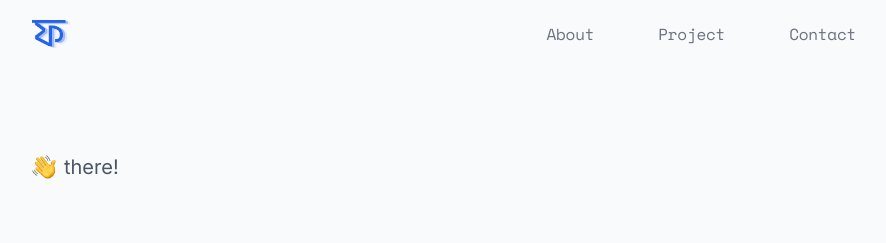
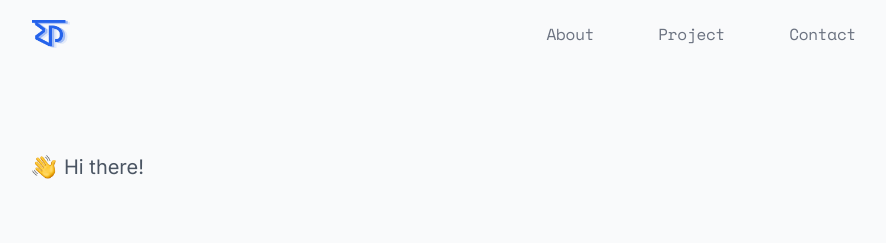
Before and after one commit to farhan2077/farhan2077.github.io, a React (Create React App) app: page / in a window 1280 px wide. Shown: the top 243 px of the page, without its empty margins (176-1062 px from the left). Built offline with nearby package versions, Linux system fonts and the light colour scheme; no server answers.

Commit message:
test: hi

```diff
--- a/src/partials/Introduction.js
+++ b/src/partials/Introduction.js
@@ -9,7 +9,7 @@ export default function Introduction() {
           <div className="font-primary">
             <p className="text-gray-600 text-xl">
               <img src={wave} alt="Hi" className="inline w-6 mr-2 mb-1" />
-              there!
+              Hi there!
             </p>
             <h1 className="my-16 md:my-20 text-gray-600 font-bold text-5xl md:text-7xl tracking-tight">
               I am&nbsp;
```
